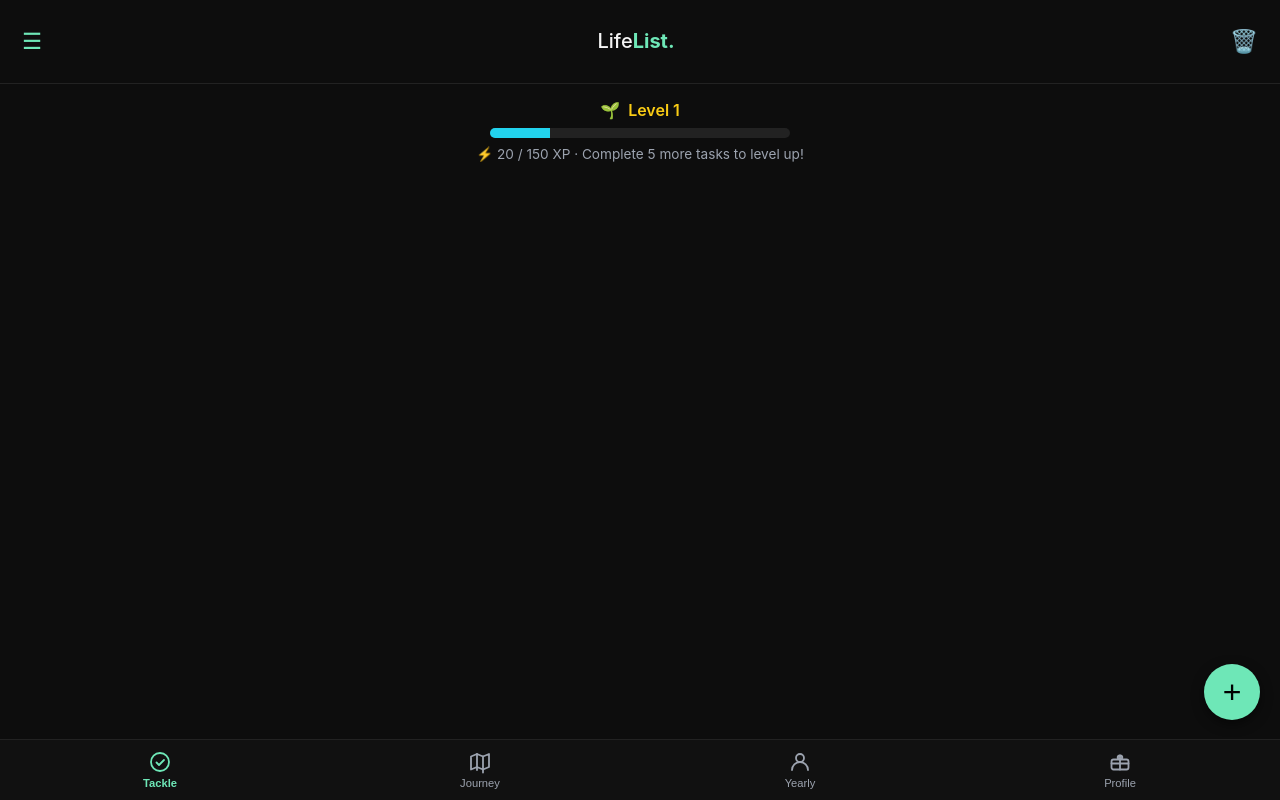
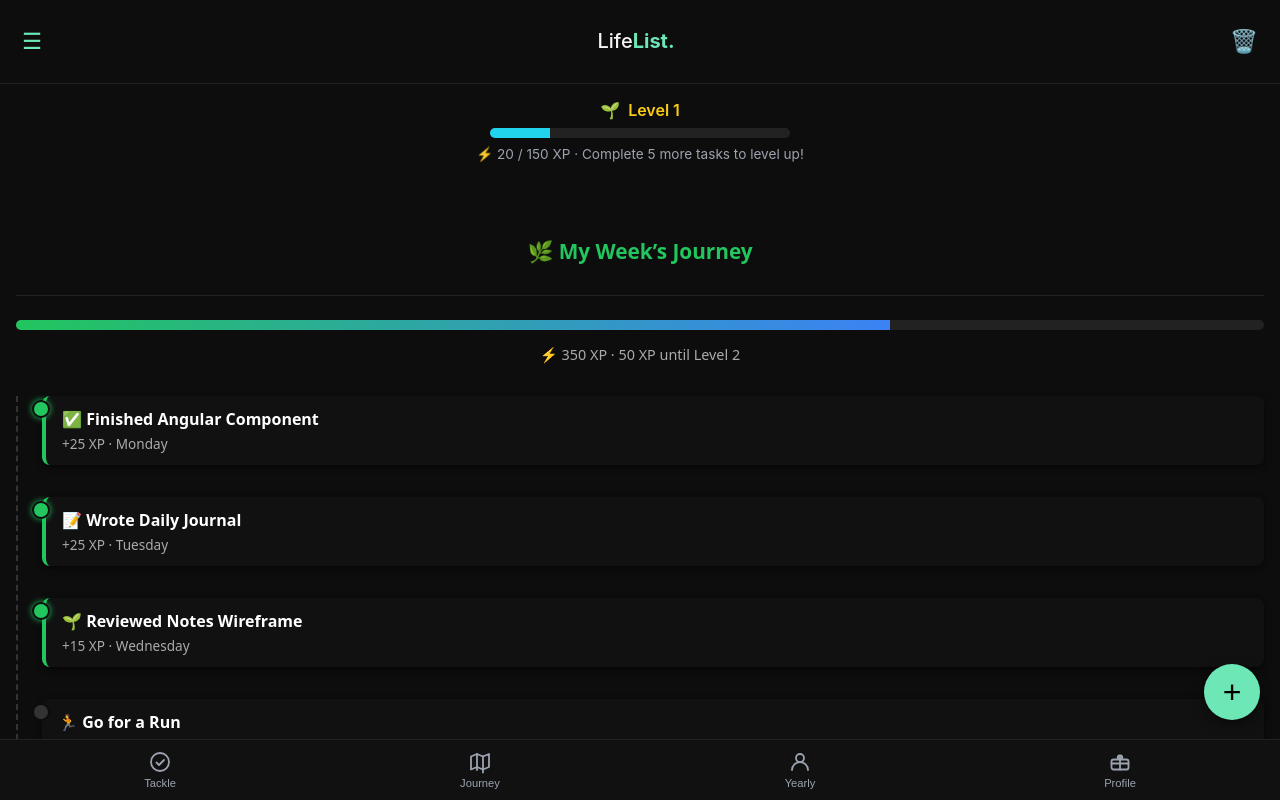
Before and after one commit to myhzyy/LifeList, an Angular app: page /journey in a window 1280 px wide. Before the commit this address led to /. Built offline with nearby package versions, Linux system fonts and the light colour scheme.

Commit message:
added journey page

```diff
--- a/src/app/app.routes.ts
+++ b/src/app/app.routes.ts
@@ -1,9 +1,11 @@
 import { Routes } from '@angular/router';
 import { TodayComponent } from './pages/today/today';
 import { Week } from './pages/week/week';
+import { Journey } from './pages/journey/journey';
 
 export const routes: Routes = [
   { path: '', redirectTo: 'today', pathMatch: 'full' },
   { path: 'today', component: TodayComponent },
   { path: 'week', component: Week },
+  { path: 'journey', component: Journey },
 ];
--- /dev/null
+++ b/src/app/pages/journey/journey.html
@@ -0,0 +1,57 @@
+<main class="journey-timeline dark">
+  <!-- Header -->
+  <header class="top-bar">
+    <h1>🌿 My Week’s Journey</h1>
+  </header>
+
+  <!-- XP Summary -->
+  <section class="xp-summary">
+    <div class="xp-bar">
+      <div class="xp-fill" style="width: 70%"></div>
+    </div>
+    <p class="xp-text">⚡ 350 XP · 50 XP until Level 2</p>
+  </section>
+
+  <!-- Timeline -->
+  <section class="timeline">
+    <div class="event completed">
+      <div class="dot"></div>
+      <div class="content">
+        <h2>✅ Finished Angular Component</h2>
+        <p>+25 XP · Monday</p>
+      </div>
+    </div>
+
+    <div class="event completed">
+      <div class="dot"></div>
+      <div class="content">
+        <h2>📝 Wrote Daily Journal</h2>
+        <p>+25 XP · Tuesday</p>
+      </div>
+    </div>
+
+    <div class="event completed">
+      <div class="dot"></div>
+      <div class="content">
+        <h2>🌱 Reviewed Notes Wireframe</h2>
+        <p>+15 XP · Wednesday</p>
+      </div>
+    </div>
+
+    <div class="event">
+      <div class="dot"></div>
+      <div class="content">
+        <h2>🏃 Go for a Run</h2>
+        <p>+10 XP · Pending</p>
+      </div>
+    </div>
+
+    <div class="event">
+      <div class="dot"></div>
+      <div class="content">
+        <h2>🎯 Build Today Page</h2>
+        <p>+25 XP · Upcoming</p>
+      </div>
+    </div>
+  </section>
+</main>
--- /dev/null
+++ b/src/app/pages/journey/journey.scss
@@ -0,0 +1,98 @@
+.journey-timeline.dark {
+  padding: 1rem;
+  font-family: system-ui, sans-serif;
+  background: #0d0d0d; // dark mode background
+  color: #fff;
+  min-height: 100vh;
+}
+
+/* Header */
+.top-bar {
+  text-align: center;
+  padding: 1rem;
+  border-bottom: 1px solid #222;
+
+  h1 {
+    font-size: 1.3rem;
+    font-weight: 600;
+    color: #22c55e; // green accent
+  }
+}
+
+/* XP bar */
+.xp-summary {
+  margin: 1.5rem 0;
+  text-align: center;
+
+  .xp-bar {
+    width: 100%;
+    height: 10px;
+    background: #222;
+    border-radius: 999px;
+    overflow: hidden;
+    margin-bottom: 0.5rem;
+
+    .xp-fill {
+      height: 100%;
+      width: 70%;
+      background: linear-gradient(90deg, #22c55e, #3b82f6); // green → blue gradient
+    }
+  }
+
+  .xp-text {
+    font-size: 0.9rem;
+    color: #aaa;
+  }
+}
+
+/* Timeline */
+.timeline {
+  position: relative;
+  margin: 2rem 0;
+  padding-left: 1.5rem;
+  border-left: 2px dashed #333;
+
+  .event {
+    position: relative;
+    margin-bottom: 2rem;
+
+    .dot {
+      position: absolute;
+      left: -0.6rem;
+      top: 0.3rem;
+      width: 14px;
+      height: 14px;
+      border-radius: 50%;
+      background: #333;
+      border: 2px solid #0d0d0d;
+    }
+
+    .content {
+      background: #111;
+      border-radius: 0.5rem;
+      padding: 0.75rem 1rem;
+      box-shadow: 0 2px 6px rgba(0, 0, 0, 0.6);
+
+      h2 {
+        font-size: 1rem;
+        margin: 0 0 0.25rem;
+        color: #fff;
+      }
+
+      p {
+        font-size: 0.85rem;
+        color: #aaa;
+        margin: 0;
+      }
+    }
+
+    &.completed .dot {
+      background: #22c55e;
+      box-shadow: 0 0 6px #22c55e;
+    }
+
+    &.completed .content {
+      border-left: 4px solid #22c55e;
+    }
+  }
+}
--- a/src/app/pages/week/week.html
+++ b/src/app/pages/week/week.html
@@ -15,7 +15,7 @@
 
   <!-- High -->
   <section class="task-group">
-    <h2 class="priority high">🔥 Must Do (25 XP)</h2>
+    <h2 class="priority high">🔥 Must Do</h2>
     <ul>
       <li><input type="checkbox" /> Finish Angular component <span class="points">+25 XP</span></li>
       <li><input type="checkbox" /> Write daily journal <span class="points">+25 XP</span></li>
@@ -24,7 +24,7 @@
 
   <!-- Medium -->
   <section class="task-group">
-    <h2 class="priority medium">🌿 Nice To Do (15 XP)</h2>
+    <h2 class="priority medium">🌿 Nice To Do</h2>
     <ul>
       <li>
         <input type="checkbox" checked /> Review notes wireframe <span class="points">+15 XP</span>
@@ -34,7 +34,7 @@
 
   <!-- Low -->
   <section class="task-group">
-    <h2 class="priority low">☁️ Optional (10 XP)</h2>
+    <h2 class="priority low">☁️ Optional</h2>
     <ul>
       <li><input type="checkbox" /> Go for a run <span class="points">+10 XP</span></li>
     </ul>
```
Also changed, not shown: src/app/pages/journey/journey.ts (added, +11 -0 lines), 1 other file (tests, documents, lock files or other folders).
